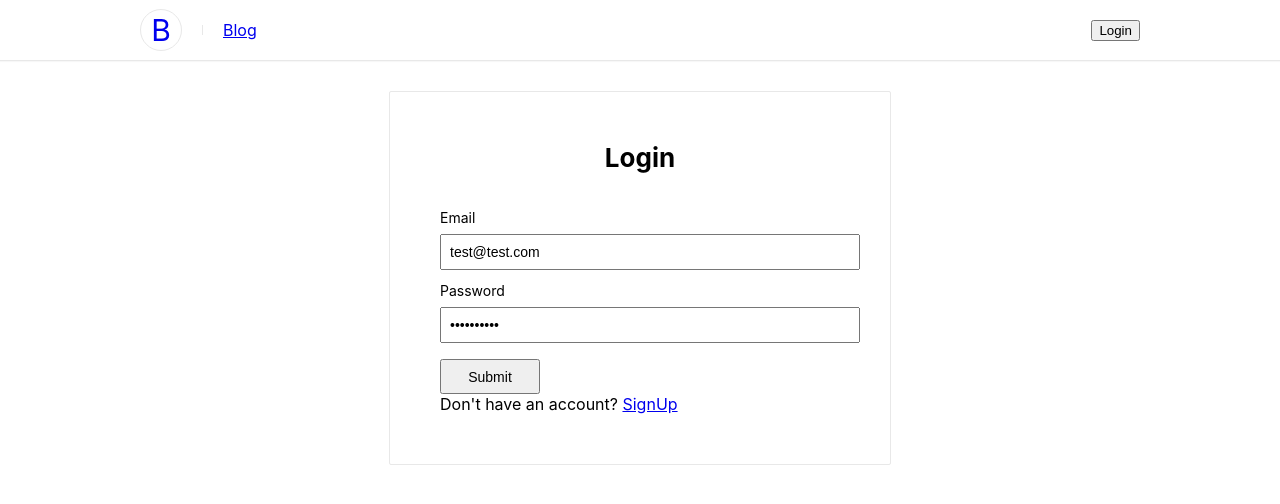
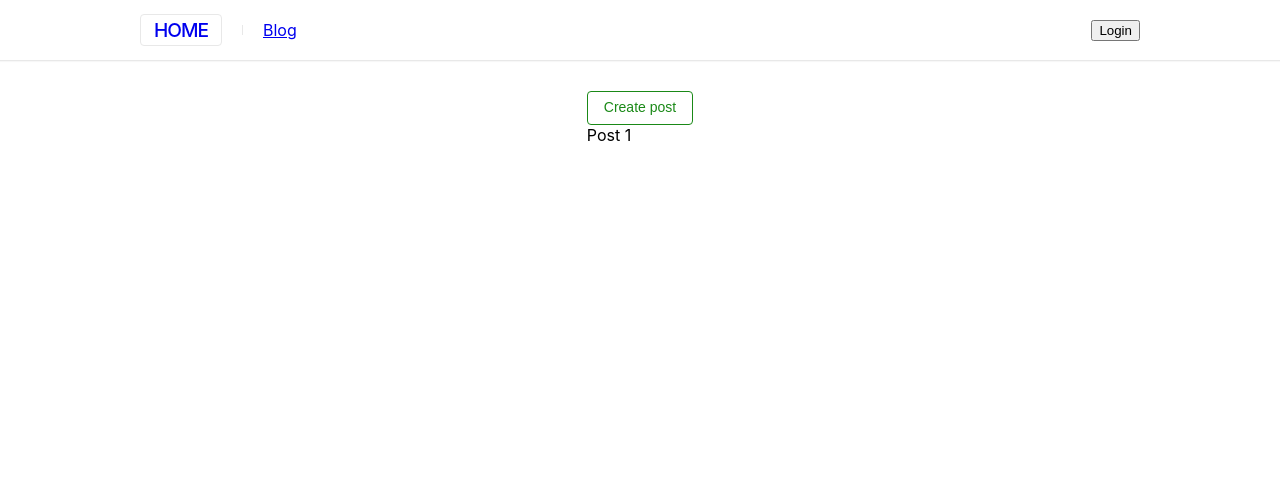
Before and after one commit to heesangbb/mern_blog, a React (Create React App) app in the folder client/: page /blog in a window 1280 px wide. Before the commit this address led to /login. Shown: the top 504 px of the page. Built offline with nearby package versions, Linux system fonts and the light colour scheme.

Commit message:
add styled-components

```diff
--- a/client/package.json
+++ b/client/package.json
@@ -15,6 +15,7 @@
     "react-scripts": "4.0.1",
     "redux": "^4.0.5",
     "redux-thunk": "^2.3.0",
+    "styled-components": "^5.2.1",
     "web-vitals": "^0.2.4"
   },
   "scripts": {
--- a/client/src/App.js
+++ b/client/src/App.js
@@ -12,7 +12,8 @@ import './App.css';
 import setAuthToken from './utils/setAuthToken';
 import { setCurrentUser, logoutUser } from './actions/authActions';
 import PrivateRoute from './utils/PrivateRoute';
-import BlogPage from './containers/posts/BlogPage';
+import BlogPage from './containers/blog/BlogPage';
+import CreatePostPage from './containers/blog/CreatePostPage';
 
 if (localStorage.jwtToken) {
   const token = localStorage.jwtToken;
@@ -38,7 +39,8 @@ function App() {
               <Route path="/" exact component={Landing} />
               <Route path="/login" exact component={LoginPage} />
               <Route path="/signup" exact component={SignUpPage} />
-              <PrivateRoute path="/blog" exact component={BlogPage} />
+              <Route path="/blog" exact component={BlogPage} />
+              <PrivateRoute path="/blog/post/create" exact component={CreatePostPage} />
               <Redirect from="*" to="/" />
             </Switch>
           </div>
--- /dev/null
+++ b/client/src/components/blog/PostList.js
@@ -0,0 +1,24 @@
+import React from 'react';
+import PropTypes from 'prop-types';
+import Button from './../common/Button';
+
+function PostList({ create }) {
+  return (
+    <div>
+      <div>
+        <Button color="primary" onClick={create}>
+          Create post
+        </Button>
+      </div>
+      <div>
+        <div>Post 1</div>
+      </div>
+    </div>
+  );
+}
+
+PostList.propTypes = {
+  create: PropTypes.func.isRequired,
+};
+
+export default PostList;
--- /dev/null
+++ b/client/src/components/common/Button.js
@@ -0,0 +1,17 @@
+import React from 'react';
+import styled from 'styled-components';
+
+const StyledButton = styled.button`
+  /* Adapt the colors based on primary prop */
+  font-size: 14px;
+  color: ${props => (props.color === 'primary' ? 'rgba(26, 137, 23, 1)' : 'rgba(41, 41, 41, 1)')};
+  border: 1px solid ${props => (props.color === 'primary' ? 'rgba(26, 137, 23, 1)' : 'rgba(117, 117, 117, 1)')};
+  border-radius: 4px;
+  padding: 7px 16px 9px;
+  background-color: #fff;
+  cursor: pointer;
+`;
+
+export default function Button({ children, ...props }) {
+  return <StyledButton {...props}>{children}</StyledButton>;
+}
--- a/client/src/components/layout/NavigationBar.css
+++ b/client/src/components/layout/NavigationBar.css
@@ -16,18 +16,20 @@
 }
 
 .navigation-logo {
-  width: 40px;
-  height: 40px;
+  width: 80px;
+  height: 30px;
   border: 1px solid #e8e8e8;
-  border-radius: 50%;
+  border-radius: 4px;
   display: flex;
   justify-content: center;
   align-items: center;
 }
 
 .navigation-logo a {
-  font-size: 30px;
   text-decoration: none;
+  font-size: 1.2em;
+  font-weight: 500;
+  letter-spacing: -1px;
 }
 
 .navigation-seperate {
--- a/client/src/components/layout/NavigationBar.js
+++ b/client/src/components/layout/NavigationBar.js
@@ -8,7 +8,7 @@ function NavigationBar({ auth, logout }) {
     <div className="navigation-bar">
       <div className="navigation-content">
         <div className="navigation-logo">
-          <Link to="/">B</Link>
+          <Link to="/">HOME</Link>
         </div>
         <div className="navigation-seperate" />
         <Link to="/blog">Blog</Link>
--- /dev/null
+++ b/client/src/containers/blog/BlogPage.js
@@ -0,0 +1,14 @@
+import React from 'react';
+import { useHistory } from 'react-router-dom';
+import PostList from './../../components/blog/PostList';
+
+function BlogPage() {
+  let history = useHistory();
+
+  const handleCreate = () => {
+    history.push('/blog/post/create');
+  };
+  return <PostList create={handleCreate} />;
+}
+
+export default BlogPage;
--- a/client/src/containers/posts/BlogPage.js
+++ b/client/src/containers/blog/CreatePostPage.js
@@ -1,12 +1,12 @@
 import React from 'react';
 
-function BlogPage() {
+function CreatePostPage() {
   return (
     <div>
       {/*  */}
-      Blog Page
+      create post page
     </div>
   );
 }
 
-export default BlogPage;
+export default CreatePostPage;
```
Also changed, not shown: client/src/components/blog/PostForm.js (added, +10 -0 lines), 1 other file (tests, documents, lock files or other folders).
